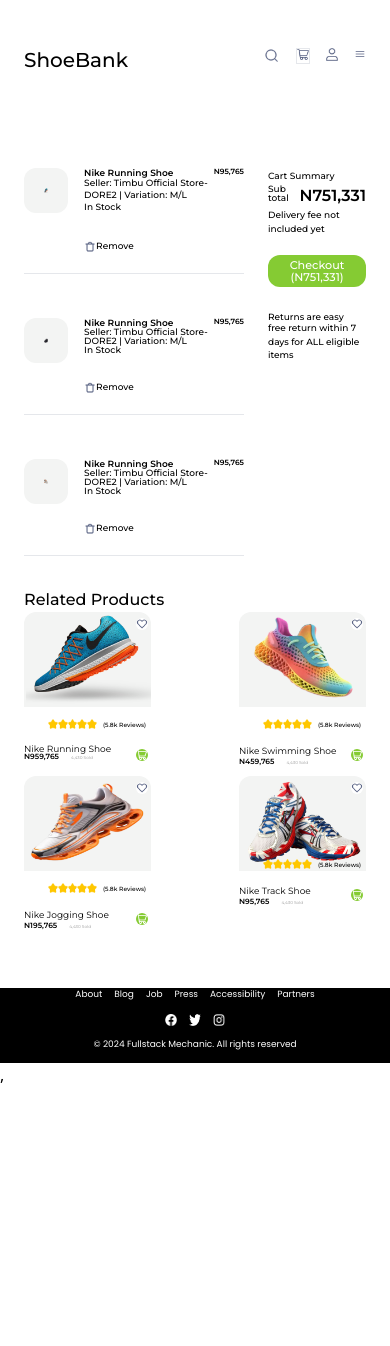
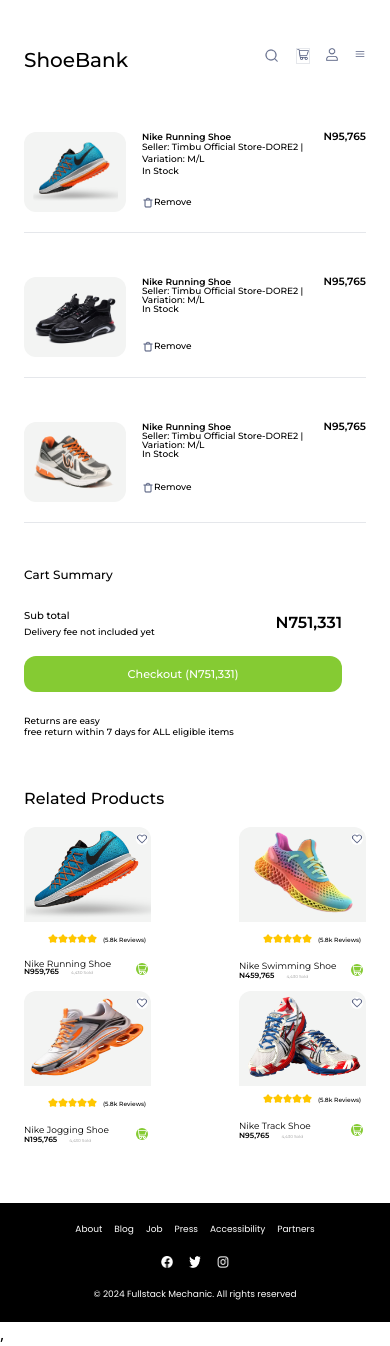
Before and after one commit to Jumai26/HNG-Task-2, a React (Vite) app: page /mycart in a window 390 px wide. Before the commit the page ends 1087 px from the top, so only its background shows below. Built offline with nearby package versions, Linux system fonts and the light colour scheme.

Commit message:
cart page mobile responsive done

```diff
--- a/src/components/AllCart.jsx
+++ b/src/components/AllCart.jsx
@@ -12,30 +12,30 @@
     return (
         <div className='font-headings font-medium gap-9 mb-0'>
             <Navbar />
-            <div className=" sm:mx-20 mb-3 mx-6 sm:m-0 grid grid-cols-3 gap-6 pt-12">
+            <div className=" sm:mx-20 mb-3 mx-6 sm:m-0 grid grid-cols-1 sm:grid-cols-3 gap-6 pt-3 sm:pt-12">
                 <div className="col-span-2">
                     <div className=" flex flex-row justify-between content-start">
                         <div className="flex flex-row gap-x-4">
                             <div>
-                                <img src={Shoeone} className=' w-[77px] h-[45px] sm:w-[127px] sm:h-[100px] p-5 bg-[#F3F4F3] rounded-xl m-auto'></img>
+                                <img src={Shoeone} className=' w-[127px] h-[80px] p-2 sm:w-[127px] sm:h-[100px] sm:p-5 bg-[#F3F4F3] rounded-xl m-auto'></img>
                             </div>
                             <div className="">
                                 <p className='text-[9px] sm:text-sm leading-none sm:leading-4 font-semibold sm:my-2'>Nike Running Shoe</p>
                                 <p className='text-[9px] sm:text-[12px] leading-3 sm:leading-2 font-medium sm:my-1'>Seller: Timbu Official Store-DORE2 | Variation: M/L</p>
                                 <p className='text-[9px] sm:text-[12px] leading-3 sm:leading-2 font-medium sm:my-1'>In Stock</p>
-                                <div className="flex flex-row flex-start mt-7">
+                                <div className="flex flex-row flex-start mt-5 sm:mt-7">
                                     <img className='w-3 h-3' src={Thrash}></img>
                                     <p className='text-[9px] sm:text-[10px] leading-none sm:leading-2 font-medium align-center'>Remove</p>
                                 </div>
                             </div>
                         </div>
                         <div>
-                            <h1 className=' text-[7.5px] leading-none sm:text-lg sm:leading-3 font-semibold mb-2 sm:my-2'>N95,765</h1>
+                            <h1 className=' text-[10.5px] leading-none sm:text-lg sm:leading-3 font-semibold mb-2 sm:my-2'>N95,765</h1>
                         </div>
                     </div>
                     <hr className="my-5"></hr>
                 </div>
-                <div className="row-span-3">
+                <div className="hidden sm:block sm:row-span-3">
                     <p className='text-[9px] sm:text-base leading-4 sm:leading-4 font-medium sm:my-2'>Cart Summary</p>
                     <div className="flex flex-row justify-between sm:mt-8">
                         <p className='text-[9px] sm:text-[12px] leading-none sm:leading-2 font-medium '>Sub total</p>
@@ -43,7 +43,7 @@
                     </div>
                     <p className='text-[9px] sm:text-[10px]leading-none sm:leading-2 font-medium '>Delivery fee not included yet</p>
                     <Link to="/checkout">
-                        <button className='w-full p-1 bg-secondary-color rounded-xl text-white text-[11.19px] leading-3 sm:text-sm sm:leading-6 mt-5 hover:p-2 hover:border-green-950 hover:border'>Checkout (N751,331) </button>
+                        <button className='w-full p-3 bg-secondary-color rounded-xl text-white text-[11.19px] leading-3 sm:text-sm sm:leading-6 mt-5 hover:p-2 hover:border-green-950 hover:border'>Checkout (N751,331) </button>
                     </Link>
                     <p className='text-[9px] sm:text-[12px] leading-none sm:leading-2 font-medium mt-6'>Returns are easy</p>
                     <p className='text-[9px] sm:text-[10px]leading-none sm:leading-2 font-medium '>free return within 7 days for ALL eligible items</p>
@@ -52,7 +52,7 @@
                     <div className=" flex flex-row justify-between content-start ">
                         <div className="flex flex-row gap-x-4">
                             <div>
-                                <img src={Shoeseven} className=' w-[77px] h-[45px] sm:w-[127px] sm:h-[100px] p-5 bg-[#F3F4F3] rounded-xl m-auto'></img>
+                                <img src={Shoeseven} className=' w-[127px] h-[80px] p-2 sm:w-[127px] sm:h-[100px] sm:p-5 bg-[#F3F4F3] rounded-xl m-auto'></img>
                             </div>
                             <div className="">
                                 <p className='text-[9px] sm:text-sm leading-none sm:leading-4 font-semibold sm:my-2'>Nike Running Shoe</p>
@@ -65,7 +65,7 @@
                             </div>
                         </div>
                         <div>
-                            <h1 className=' text-[7.5px] leading-none sm:text-lg sm:leading-3 font-semibold mb-2 sm:my-2'>N95,765</h1>
+                            <h1 className=' text-[10.5px] leading-none sm:text-lg sm:leading-3 font-semibold mb-2 sm:my-2'>N95,765</h1>
                         </div>
                     </div>
                     <hr className="my-5"></hr>
@@ -74,23 +74,36 @@
                     <div className=" flex flex-row justify-between content-start  ">
                         <div className="flex flex-row gap-x-4">
                             <div>
-                                <img src={Shoeeight} className=' w-[77px] h-[45px] sm:w-[127px] sm:h-[100px] p-5 bg-[#F3F4F3] rounded-xl m-auto'></img>
+                                <img src={Shoeeight} className=' w-[127px] h-[80px] p-2 sm:w-[127px] sm:h-[100px] sm:p-5 bg-[#F3F4F3] rounded-xl m-auto'></img>
                             </div>
                             <div className="">
                                 <p className='text-[9px] sm:text-sm leading-none sm:leading-4 font-semibold sm:my-2'>Nike Running Shoe</p>
                                 <p className='text-[9px] sm:text-[12px] leading-none sm:leading-2 font-medium sm:my-1'>Seller: Timbu Official Store-DORE2 | Variation: M/L</p>
                                 <p className='text-[9px] sm:text-[12px] leading-none sm:leading-2 font-medium sm:my-1'>In Stock</p>
-                                <div className="flex flex-row flex-start mt-7">
+                                <div className="flex flex-row flex-start mt-6 sm:mt-7">
                                     <img className='w-3 h-3' src={Thrash}></img>
                                     <p className='text-[9px] sm:text-[10px] leading-none sm:leading-2 font-medium align-center'>Remove</p>
                                 </div>
                             </div>
                         </div>
                         <div>
-                            <h1 className=' text-[7.5px] leading-none sm:text-lg sm:leading-3 font-semibold mb-2 sm:my-2'>N95,765</h1>
+                            <h1 className=' text-[10.5px] leading-none sm:text-lg sm:leading-3 font-semibold mb-2 sm:my-2'>N95,765</h1>
                         </div>
                     </div>
                     <hr className="my-5"></hr>
+                </div>
+                <div className="visible sm:hidden row-span-2 sm:row-span-3">
+                    <p className='text-[12px] leading-4 font-medium '>Cart Summary</p>
+                    <div className="flex flex-row justify-between content-center mt-7">
+                        <p className='text-[10px] leading-none font-medium'>Sub total</p>
+                        <span className=" sm:text-lg sm:leading-3 font-semibold">N751,331</span>
+                    </div>
+                    <p className='text-[9px] leading-none font-medium -mt-2 pt-0'>Delivery fee not included yet</p>
+                    <Link to="/checkout">
+                        <button className='w-full p-3 bg-secondary-color rounded-xl text-white text-[11.19px] leading-3 sm:text-sm sm:leading-6 mt-5 hover:p-2 hover:border-green-950 hover:border'>Checkout (N751,331) </button>
+                    </Link>
+                    <p className='text-[9px] sm:text-[12px] leading-none sm:leading-2 font-medium mt-6'>Returns are easy</p>
+                    <p className='text-[9px] sm:text-[10px]leading-none sm:leading-2 font-medium '>free return within 7 days for ALL eligible items</p>
                 </div>
             </div>
             <RelatedProduct />
--- a/src/components/Checkout.jsx
+++ b/src/components/Checkout.jsx
@@ -72,7 +72,7 @@
                                     </div>
                                 </div>
                                 <div>
-                                    <h1 className=' text-[7.5px] leading-none sm:text-lg sm:leading-3 font-semibold mb-2 sm:my-2'>N95,765</h1>
+                                    <h1 className=' text-[10.5px] leading-none sm:text-lg sm:leading-3 font-semibold mb-2 sm:my-2'>N95,765</h1>
                                 </div>
                             </div>
                             <hr className="my-5"></hr>
@@ -94,7 +94,7 @@
                                     </div>
                                 </div>
                                 <div>
-                                    <h1 className=' text-[7.5px] leading-none sm:text-lg sm:leading-3 font-semibold mb-2 sm:my-2'>N95,765</h1>
+                                    <h1 className=' text-[10.5px] leading-none sm:text-lg sm:leading-3 font-semibold mb-2 sm:my-2'>N95,765</h1>
                                 </div>
                             </div>
                             <hr className="my-5"></hr>
@@ -116,7 +116,7 @@
                                     </div>
                                 </div>
                                 <div>
-                                    <h1 className=' text-[7.5px] leading-none sm:text-lg sm:leading-3 font-semibold mb-2 sm:my-2'>N95,765</h1>
+                                    <h1 className=' text-[10.5px] leading-none sm:text-lg sm:leading-3 font-semibold mb-2 sm:my-2'>N95,765</h1>
                                 </div>
                             </div>
                             <hr className="my-5"></hr>
--- a/src/components/Footer.jsx
+++ b/src/components/Footer.jsx
@@ -5,7 +5,7 @@
 export default function Footer(params) {
     return (
         <div className='m-0 font-body font-normal text-[9px] sm:text-sm bg-black text-white'>
-            <div className="flex justify-center gap-3 sm:gap-10 sm:pt-10 ">
+            <div className="flex justify-center gap-3 sm:gap-10 pt-5 sm:pt-10 ">
                 <p>About</p>
                 <p> Blog</p>
                 <p>Job</p>
@@ -13,12 +13,12 @@
                 <p>Accessibility</p>
                 <p>Partners</p>
             </div>
-            <div  className="flex justify-center gap-3 sm:gap-10 pt-3 sm:pt-10 ">
+            <div  className="flex justify-center gap-4 sm:gap-10 pt-5 sm:pt-10 ">
                 <img src={Facebook} className='w-3 h-3 sm:w-5 sm:h-5'></img>
                 <img src={Twitter} className='w-3 h-3 sm:w-5 sm:h-5'></img>
                 <img src={Instagram} className='w-3 h-3 sm:w-5 sm:h-5' ></img>
             </div>
-            <div className="flex justify-center gap-x-10 py-3 sm:py-10 ">© 2024 Fullstack Mechanic. All rights reserved</div>
+            <div className="flex justify-center gap-x-10 py-5 sm:py-10 ">© 2024 Fullstack Mechanic. All rights reserved</div>
         </div>
     )
 };
--- a/src/components/RelatedProduct.jsx
+++ b/src/components/RelatedProduct.jsx
@@ -16,7 +16,7 @@
 export default function BestSellers() {
     return (
         <div className='sm:mx-20 mb-20 mx-6 sm:mt-20 font-headings font-medium'>
-            <p className='sm:text-4xl sm:leading-10 sm:mb-10'>Related Products</p>
+            <p className='sm:text-4xl sm:leading-10 pt-9 pb-4 sm:mb-10'>Related Products</p>
             {/* <div className='grid grid-cols-2 sm:grid-cols-4 justify-stretch gap-x-2 gap-y-8 sm:gap-6 '> */}
             <div className=' flex flex-row flex-wrap flex-shrink flex-grow justify-between sm:justify-between gap-x-2 gap-y-8 sm:gap-6 '>
                 <div className='relative justify-between w-[127px] h-[132px] sm:w-[250px] sm:h-[257px]'>
@@ -52,7 +52,7 @@
                 <div className='justify-between item-center w-[127px] h-[132px] sm:w-[250px] sm:h-[257px] rounded-t-xl'>
                     <img src={ShoeFourth} className=' w-[127px] h-[95px] sm:w-[250px] bg-[#F3F4F3] rounded-t-xl sm:h-[180px] m-auto'></img>
                     <div className='relative -right-28 -top-[89px] sm:-right-52 sm:-top-44 z-10 w-3 h-3 rounded-full sm:h-7 sm:w-7 bg-white sm:rounded-md'><img src={Love} className=' sm:p-2 rounded-full'></img></div>
-                    <div className='-my-6'>
+                    <div className=' -my-1 sm:-my-6'>
                         <Review />
                         <p className=' text-[9px] sm:text-sm sm:leading-4 font-normal sm:my-2'>Nike Track Shoe</p>
                         <p className='text-[7.5px] leading-none sm:text-sm sm:leading-3 font-semibold mb-1 sm:my-2'>N95,765<span className='text-[4.2px] sm:text-[8px] sm:leading-3 px-3 font-normal text-[#979797]'>4,430 Sold</span></p>
```
